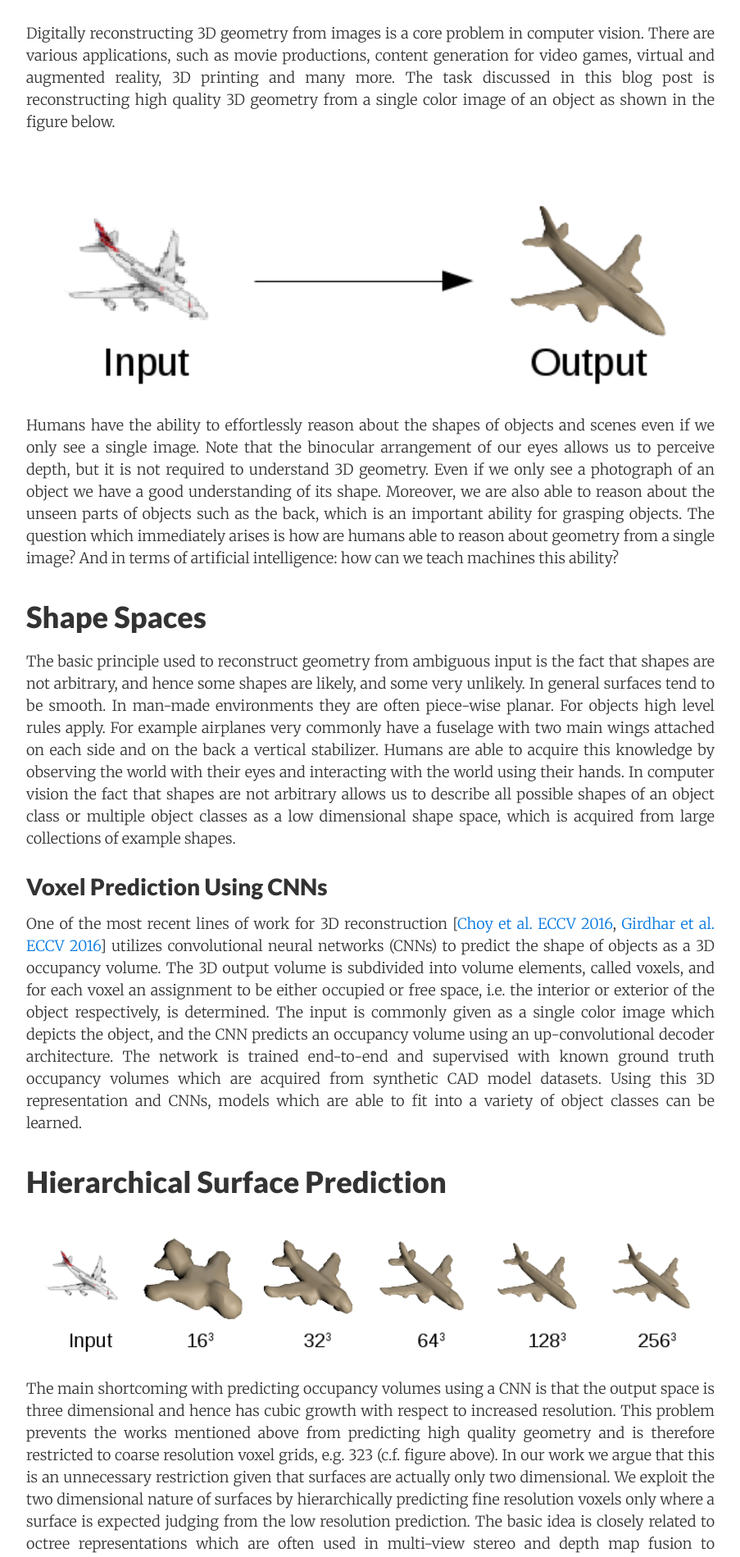
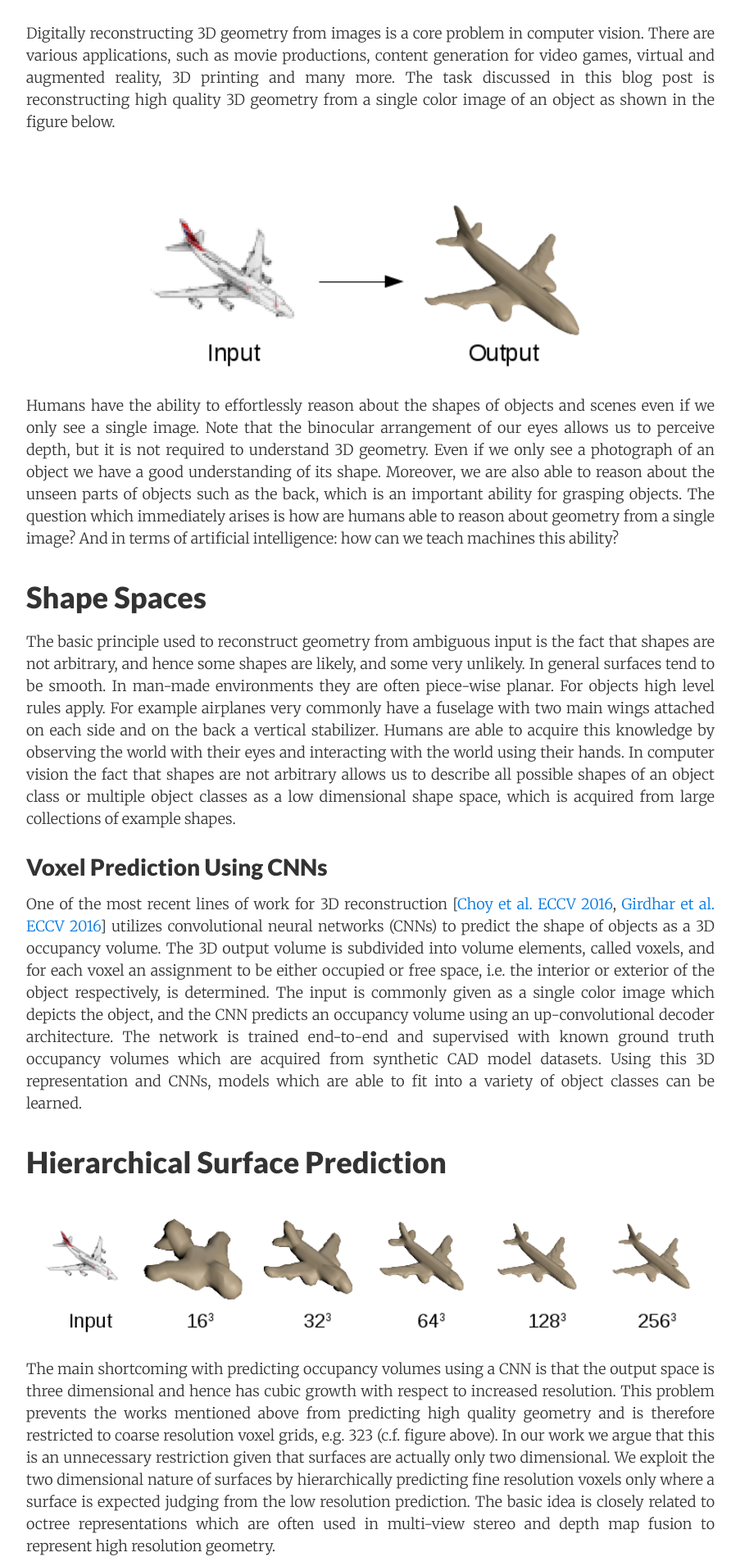
Before and after one commit to bairblog/bairblog.github.io, a Jekyll site: the page built from _posts/2017-08-22-high-quality-3d-obj-reconstruction.md, in a window 1280 px wide. Shown: the part 507-2406 px from the top of the page at 82% size, without its empty margins (188-1091 px from the left). Built offline with Jekyll 4.4.1, drawn with Linux system fonts in a browser that asks for light colours; nearby versions of some CDN libraries; comment, search, counter and statistics services are not loaded; some of the changed text lies outside the part shown.

Commit message:
for hsp: fixed sup, rescaled teaser img

```diff
--- a/_posts/2017-08-22-high-quality-3d-obj-reconstruction.md
+++ b/_posts/2017-08-22-high-quality-3d-obj-reconstruction.md
@@ -9,7 +9,9 @@
 ---
 Digitally reconstructing 3D geometry from images is a core problem in computer vision. There are various applications, such as movie productions, content generation for video games, virtual and augmented reality, 3D printing and many more. The task discussed in this blog post is reconstructing high quality 3D geometry from a single color image of an object as shown in the figure below.
 
-<img src="{{site.url}}{{site.baseurl}}/assets/hsp/image_0.png" class="stretch-center">
+<div class="img-wrapper-center">
+<img src="{{site.url}}{{site.baseurl}}/assets/hsp/image_0.png" class="stretch-75">
+</div>
 
 Humans have the ability to effortlessly reason about the shapes of objects and scenes even if we only see a single image. Note that the binocular arrangement of our eyes allows us to perceive depth, but it is not required to understand 3D geometry. Even if we only see a photograph of an object we have a good understanding of its shape. Moreover, we are also able to reason about the unseen parts of objects such as the back, which is an important ability for grasping objects. The question which immediately arises is how are humans able to reason about geometry from a single image? And in terms of artificial intelligence: how can we teach machines this ability?
 
@@ -31,13 +33,13 @@
 
 ## Method
 
-The basic 3D prediction pipeline takes a color image as input which gets first encoded into a low dimensional representation using a convolutional encoder. This low dimensional representation then gets decoded into a 3D occupancy volume. The main idea of our method, called hierarchical surface prediction (HSP), is to start decoding by predicting low resolution voxels. However, in contrast to the standard approach where each voxel would get classified into either free or occupied space, we use three classes: free space, occupied space, and boundary. This allows us to analyze the outputs at low resolution and only predict a higher resolution or the parts of the volume where there is evidence that it contains the surface. By iterating the refinement procedure we hierarchically predict high resolution voxel grids (see figure below). For more details about the method we refer the reader to our tech report [[Häne et al. arXiv 2017](https://arxiv.org/abs/1704.00710)].
+The basic 3D prediction pipeline takes a color image as input which gets first encoded into a low dimensional representation using a convolutional encoder. This low dimensional representation then gets decoded into a 3D occupancy volume. The main idea of our method, called hierarchical surface prediction (HSP), is to start decoding by predicting low resolution voxels. However, in contrast to the standard approach where each voxel would get classified into either free or occupied space, we use three classes: free space, occupied space, and boundary. This allows us to analyze the outputs at low resolution and only predict a higher resolution of the parts of the volume where there is evidence that it contains the surface. By iterating the refinement procedure we hierarchically predict high resolution voxel grids (see figure below). For more details about the method we refer the reader to our tech report [[Häne et al. arXiv 2017](https://arxiv.org/abs/1704.00710)].
 
 <img src="{{site.url}}{{site.baseurl}}/assets/hsp/image_2.png" class="stretch-center">
 
 ## Experiments
 
-Our experiments are mainly conducted on the synthetic [ShapeNet](https://shapenet.org/) dataset [[Chang et al. arXiv 2015](https://arxiv.org/abs/1512.03012)]. The main task we studied is predicting high resolution geometry from a single color image. We compare our method to two baselines which we call low resolution hard (LR hard) and low resolution soft (LR soft). These baselines predict at the same coarse resolution of 323 but differ in how the training data is generated. The LR hard baseline uses binary assignments for the voxels. All voxels are labeled as occupied if at least one of the corresponding high resolution voxels is occupied. The LR soft baseline uses fractional assignments reflecting the percentage of occupied voxels in the corresponding high resolution voxels. Our method, HSP predicts at a resolution of 2563. The results in the figures below show the benefits in terms of surface quality and completeness of the high resolution prediction compared to the low resolution baselines. Quantitative results and more experiments can be found in our tech report.
+Our experiments are mainly conducted on the synthetic [ShapeNet](https://shapenet.org/) dataset [[Chang et al. arXiv 2015](https://arxiv.org/abs/1512.03012)]. The main task we studied is predicting high resolution geometry from a single color image. We compare our method to two baselines which we call low resolution hard (LR hard) and low resolution soft (LR soft). These baselines predict at the same coarse resolution of 32<sup>3</sup> but differ in how the training data is generated. The LR hard baseline uses binary assignments for the voxels. All voxels are labeled as occupied if at least one of the corresponding high resolution voxels is occupied. The LR soft baseline uses fractional assignments reflecting the percentage of occupied voxels in the corresponding high resolution voxels. Our method, HSP predicts at a resolution of 256<sup>3</sup>. The results in the figures below show the benefits in terms of surface quality and completeness of the high resolution prediction compared to the low resolution baselines. Quantitative results and more experiments can be found in our tech report.
 
 <img src="{{site.url}}{{site.baseurl}}/assets/hsp/image_3.png" class="stretch-center">
 
--- a/css/bair-blog.css
+++ b/css/bair-blog.css
@@ -6,3 +6,11 @@
 img.stretch-center {
     min-width: 100%;
 }
+
+img.stretch-75 {
+    width: 75%;
+}
+
+.img-wrapper-center {
+    text-align: center;
+}
```
Also changed, not shown: assets/hsp/image_0.png.
